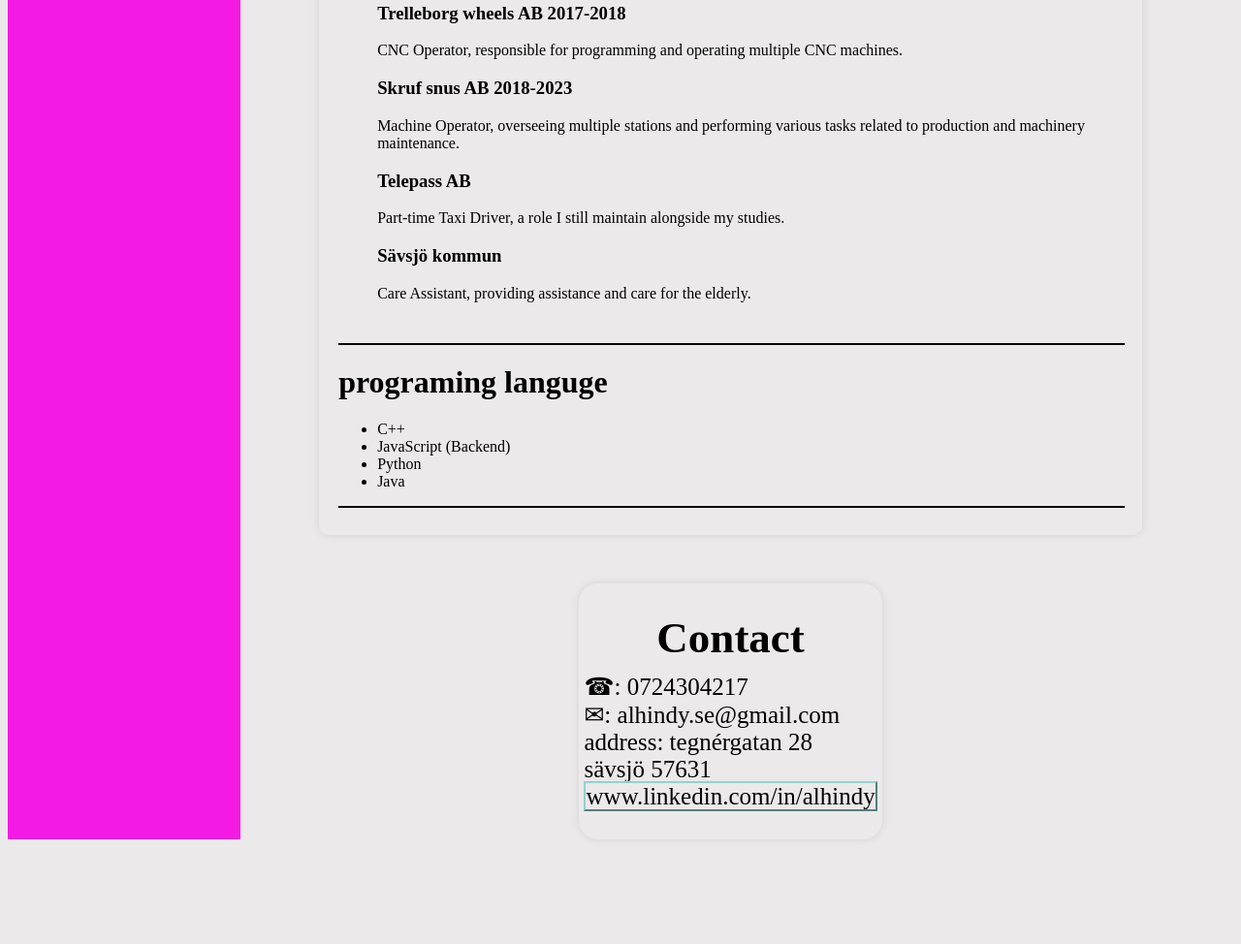
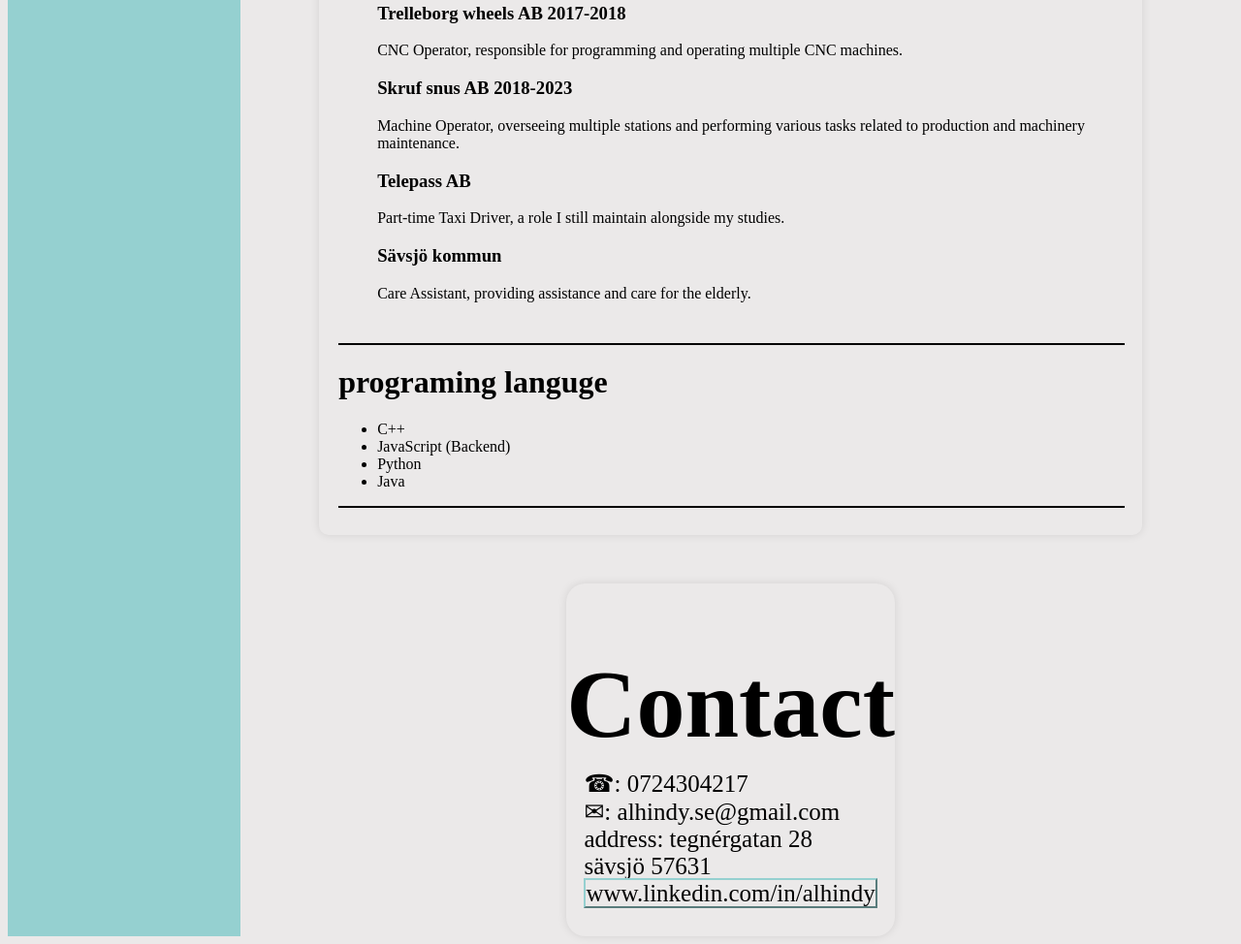
Before and after one commit to Ahmad-Alhindy/Ahmad-Alhindy.github.io, a plain HTML site: page index.html in a window 1280 px wide. Shown: the part 701-1675 px from the top of the page at 97% size. Before the commit the page ends 1575 px from the top, so only its background shows below. Drawn offline with Linux system fonts and the light colour scheme.

Commit message:
Update style.css

```diff
--- a/style.css
+++ b/style.css
@@ -35,7 +35,7 @@
 
 #left {
     width: 240px;
-    background-color: rgb(243, 27, 228);
+    background-color: rgb(149, 208, 208);
 }
 
 #right {
@@ -97,7 +97,7 @@
 }
 
 .contactLista h1 {
-    font-size: 45px;
+    font-size: 100px;
     margin-bottom: 0px;
 }
 
```
